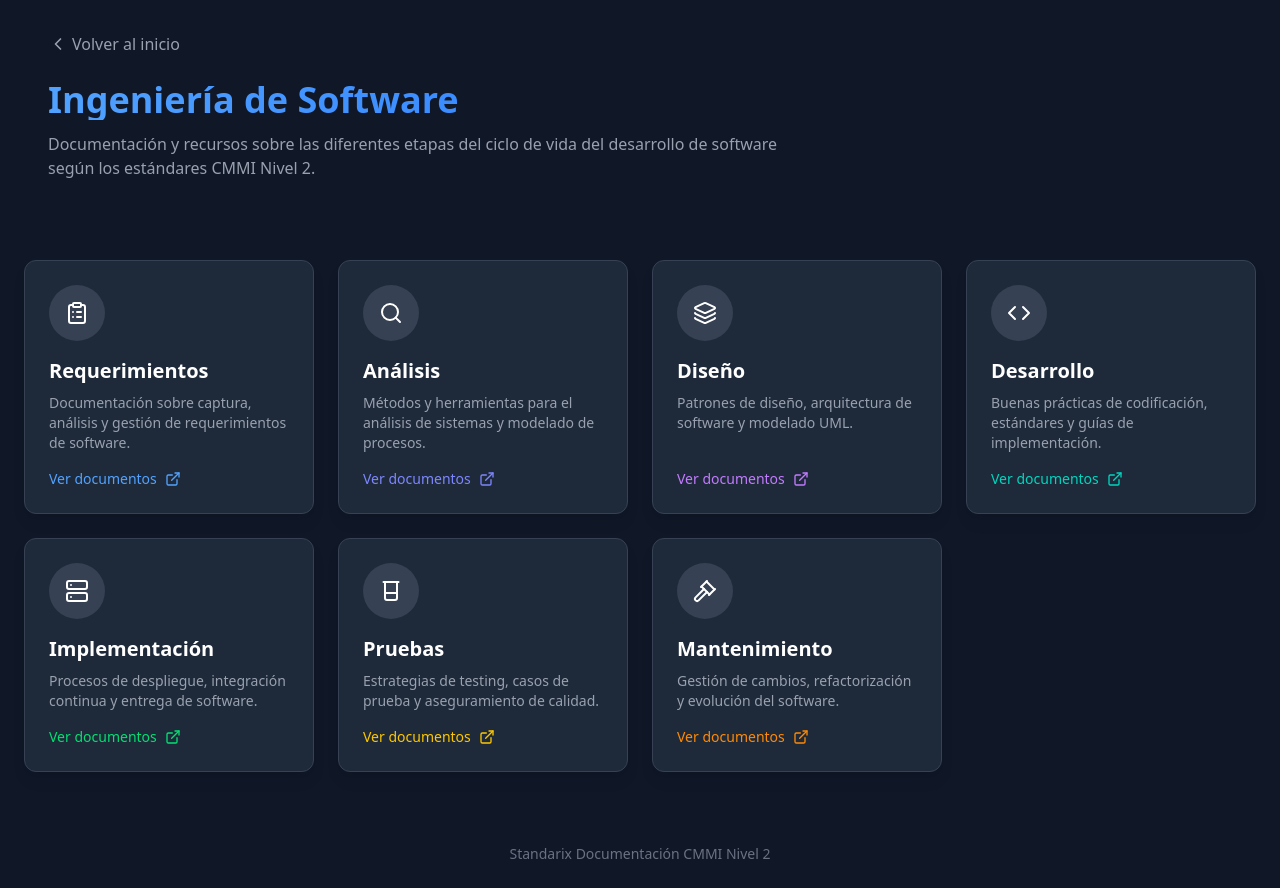
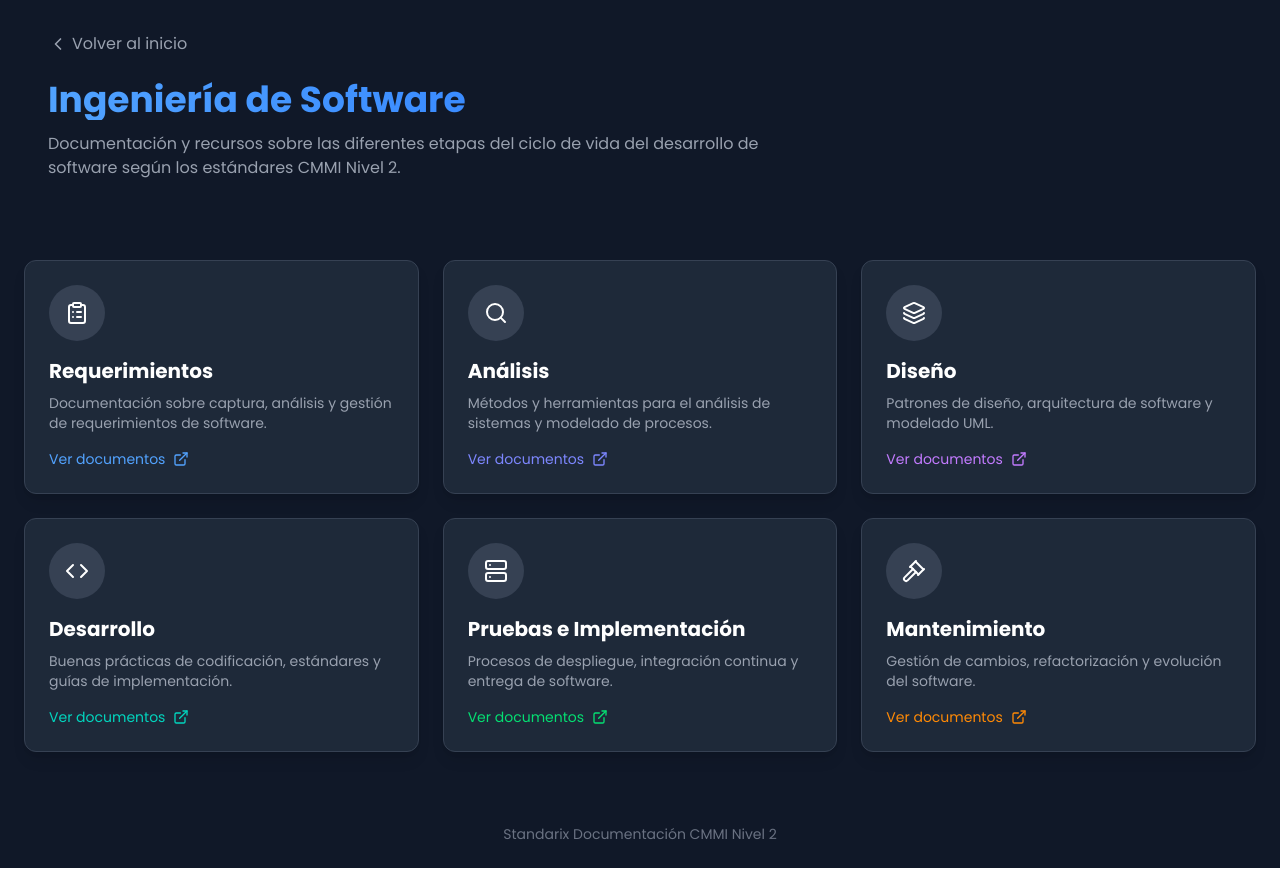
Before and after one commit to RafaElDev6H057/Standarix.com, a Vue app: page /ingenieria-software in a window 1280 px wide. Built offline with nearby package versions, Linux system fonts and the light colour scheme.

Commit message:
feat: update index.html and package files for new logo and font integration

```diff
--- a/index.html
+++ b/index.html
@@ -1,10 +1,10 @@
-<!DOCTYPE html>
-<html lang="">
+<!doctype html>
+<html lang="es">
   <head>
-    <meta charset="UTF-8">
-    <link rel="icon" href="/favicon.ico">
-    <meta name="viewport" content="width=device-width, initial-scale=1.0">
-    <title>Vite App</title>
+    <meta charset="UTF-8" />
+    <link rel="icon" href="/logo.ico" />
+    <meta name="viewport" content="width=device-width, initial-scale=1.0" />
+    <title>Standarix - Gestión de Proyectos de Software</title>
   </head>
   <body>
     <div id="app"></div>
--- a/package.json
+++ b/package.json
@@ -11,6 +11,7 @@
     "format": "prettier --write src/"
   },
   "dependencies": {
+    "@fontsource/poppins": "^5.2.5",
     "@tailwindcss/vite": "^4.0.11",
     "lucide-vue-next": "^0.477.0",
     "tailwindcss": "^4.0.11",
--- a/src/App.vue
+++ b/src/App.vue
@@ -5,3 +5,9 @@ import { RouterView } from 'vue-router'
 <template>
   <RouterView />
 </template>
+
+<style>
+body {
+  font-family: 'Poppins', sans-serif;
+}
+</style>
--- a/src/main.js
+++ b/src/main.js
@@ -1,4 +1,6 @@
 import './assets/main.css'
+import '@fontsource/poppins/400.css'
+import '@fontsource/poppins/700.css'
 
 import { createApp } from 'vue'
 import App from './App.vue'
--- a/src/views/QualityControlView.vue
+++ b/src/views/QualityControlView.vue
@@ -4,7 +4,7 @@ import {
   ClipboardCheck,
   Shield,
   FileSearch,
-  TestTube,
+  ScanEye,
   FileBadge,
   ShieldCheck,
 } from 'lucide-vue-next'
@@ -28,7 +28,7 @@ import CardDriveDocument from '@/components/CardDriveDocument.vue'
         <h1
           class="text-3xl md:text-4xl font-bold bg-gradient-to-r from-purple-400 to-purple-600 bg-clip-text text-transparent"
         >
-          Gestión de Calidad
+          Control de Calidad
         </h1>
         <p class="text-gray-400 mt-3 max-w-3xl">
           Documentación y recursos sobre procesos de gestión de calidad, auditorías y cumplimiento
@@ -40,20 +40,20 @@ import CardDriveDocument from '@/components/CardDriveDocument.vue'
     <main class="flex-grow px-6 py-8 md:py-12">
       <div class="max-w-7xl mx-auto">
         <div class="grid grid-cols-1 sm:grid-cols-2 lg:grid-cols-3 gap-6">
-          <!-- Diseño y Planificación del Producto -->
+          <!-- Planeación -->
           <CardDriveDocument
-            title="Diseño y Planificación del Producto"
-            description="Metodologías y documentación para la planificación y diseño de productos de calidad."
-            url="https://example.com/"
+            title="Planeación"
+            description="Lograr resultados consistentes, eficientes y alineados con las expectativas."
+            url="https://drive.google.com/drive/folders/1HMJOOuL7ggLAgnhkJgTJgnNpnEJkClEq"
             :icon="ClipboardCheck"
             accentColor="purple"
           />
 
           <!-- Plan de Contingencia / Prevención de Fallas -->
           <CardDriveDocument
-            title="Plan de Contingencia"
+            title="Plan de Contingencia y Prevención de Fallas"
             description="Estrategias para la prevención y mitigación de fallas en los procesos de desarrollo."
-            url="https://example.com/"
+            url="https://drive.google.com/drive/folders/1A_CvlcTY_9AtzFyhx67nywpMiQn2J6ve"
             :icon="Shield"
             accentColor="red"
           />
@@ -62,17 +62,17 @@ import CardDriveDocument from '@/components/CardDriveDocument.vue'
           <CardDriveDocument
             title="Auditorías"
             description="Procedimientos y listas de verificación para auditorías internas y externas."
-            url="https://example.com/"
+            url="https://drive.google.com/drive/folders/1Zcu01AfyjYLnU6pgQvppRKPbO0eZAmUx"
             :icon="FileSearch"
             accentColor="blue"
           />
 
           <!-- Pruebas -->
           <CardDriveDocument
-            title="Pruebas"
-            description="Metodologías y documentación para pruebas de calidad y validación."
+            title="Monitoreo"
+            description="Evaluación constante de los procesos y resultados."
             url="https://example.com/"
-            :icon="TestTube"
+            :icon="ScanEye"
             accentColor="green"
           />
 
--- a/src/views/SoftwareEngineeringView.vue
+++ b/src/views/SoftwareEngineeringView.vue
@@ -1,14 +1,5 @@
 <script setup>
-import {
-  ChevronLeft,
-  ClipboardList,
-  Search,
-  Layers,
-  Code,
-  Server,
-  Beaker,
-  Gavel,
-} from 'lucide-vue-next'
+import { ChevronLeft, ClipboardList, Search, Layers, Code, Server, Gavel } from 'lucide-vue-next'
 import CardDriveDocument from '../components/CardDriveDocument.vue'
 </script>
 
@@ -40,12 +31,12 @@ import CardDriveDocument from '../components/CardDriveDocument.vue'
 
     <main class="flex-grow px-6 py-8 md:py-12">
       <div class="max-w-7xl mx-auto">
-        <div class="grid grid-cols-1 sm:grid-cols-2 lg:grid-cols-3 xl:grid-cols-4 gap-6">
+        <div class="grid grid-cols-1 sm:grid-cols-2 lg:grid-cols-3 gap-6">
           <!-- Requerimientos -->
           <CardDriveDocument
             title="Requerimientos"
             description="Documentación sobre captura, análisis y gestión de requerimientos de software."
-            url="https://example.com/"
+            url="https://drive.google.com/drive/folders/1V3vhS7b1Y8_2HvLs3BHBTOJuFiFV3szt"
             :icon="ClipboardList"
             accentColor="blue"
           />
@@ -54,7 +45,7 @@ import CardDriveDocument from '../components/CardDriveDocument.vue'
           <CardDriveDocument
             title="Análisis"
             description="Métodos y herramientas para el análisis de sistemas y modelado de procesos."
-            url="https://example.com/"
+            url="https://drive.google.com/drive/folders/1ugh9dRN1_F6-wjp3lrJSDNBEe3q8GSHm"
             :icon="Search"
             accentColor="indigo"
           />
@@ -63,7 +54,7 @@ import CardDriveDocument from '../components/CardDriveDocument.vue'
           <CardDriveDocument
             title="Diseño"
             description="Patrones de diseño, arquitectura de software y modelado UML."
-            url="https://example.com/"
+            url="https://drive.google.com/drive/folders/13Nfy7Uau75OD6EvAiKzrc5xLnEImBVNr"
             :icon="Layers"
             accentColor="purple"
           />
@@ -72,34 +63,25 @@ import CardDriveDocument from '../components/CardDriveDocument.vue'
           <CardDriveDocument
             title="Desarrollo"
             description="Buenas prácticas de codificación, estándares y guías de implementación."
-            url="https://example.com/"
+            url="https://drive.google.com/drive/folders/19fGbxDH7Q6fpns_CJIxpXLzmPYvpKN85"
             :icon="Code"
             accentColor="teal"
           />
 
-          <!-- Implementación -->
+          <!-- Pruebas e Implementación -->
           <CardDriveDocument
-            title="Implementación"
+            title="Pruebas e Implementación"
             description="Procesos de despliegue, integración continua y entrega de software."
-            url="https://example.com/"
+            url="https://drive.google.com/drive/folders/1WV7Z1fuUIWPAXHhzVJfAhYNJ0UVtC7Wv"
             :icon="Server"
             accentColor="green"
-          />
-
-          <!-- Pruebas -->
-          <CardDriveDocument
-            title="Pruebas"
-            description="Estrategias de testing, casos de prueba y aseguramiento de calidad."
-            url="https://example.com/"
-            :icon="Beaker"
-            accentColor="yellow"
           />
 
           <!-- Mantenimiento -->
           <CardDriveDocument
             title="Mantenimiento"
             description="Gestión de cambios, refactorización y evolución del software."
-            url="https://example.com/"
+            url="https://drive.google.com/drive/folders/12RTAej75JfRrho6rUXpdbJ9N9yj74X-8"
             :icon="Gavel"
             accentColor="orange"
           />
```
Also changed, not shown: 2 other files (tests, documents, lock files or other folders).
